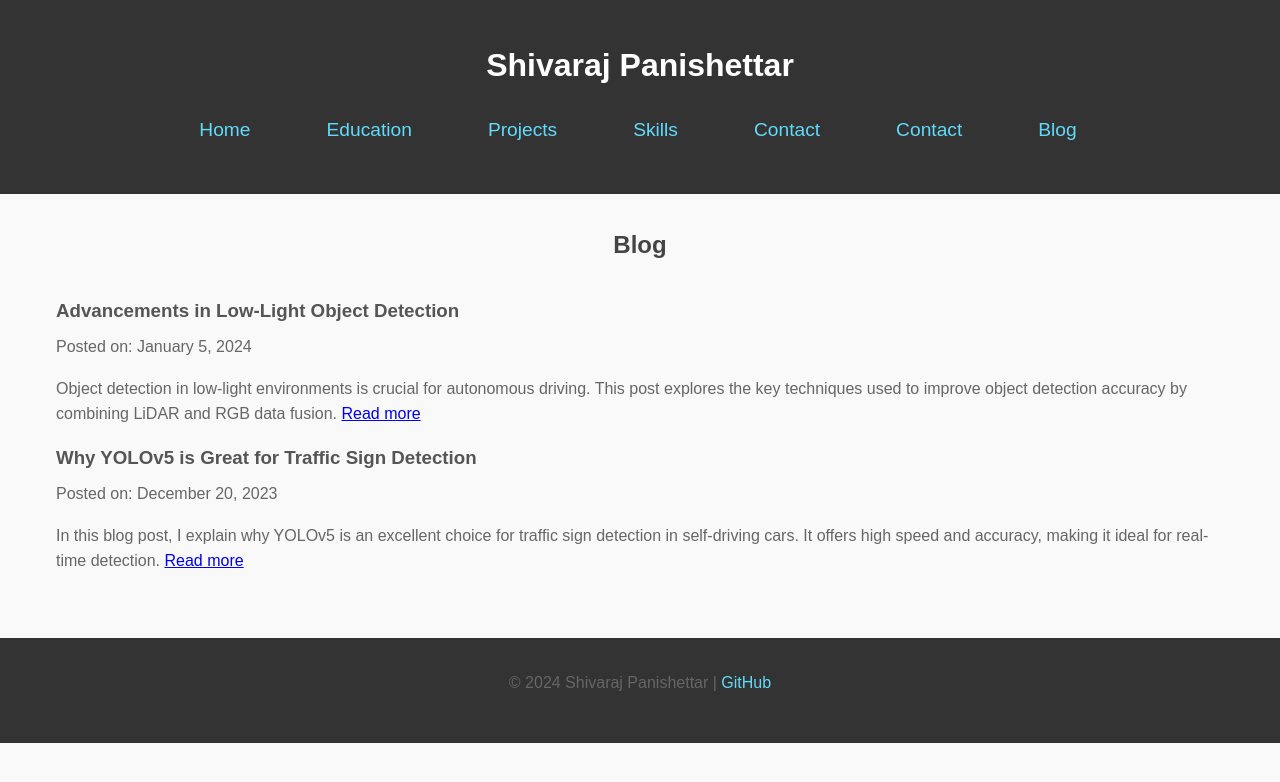
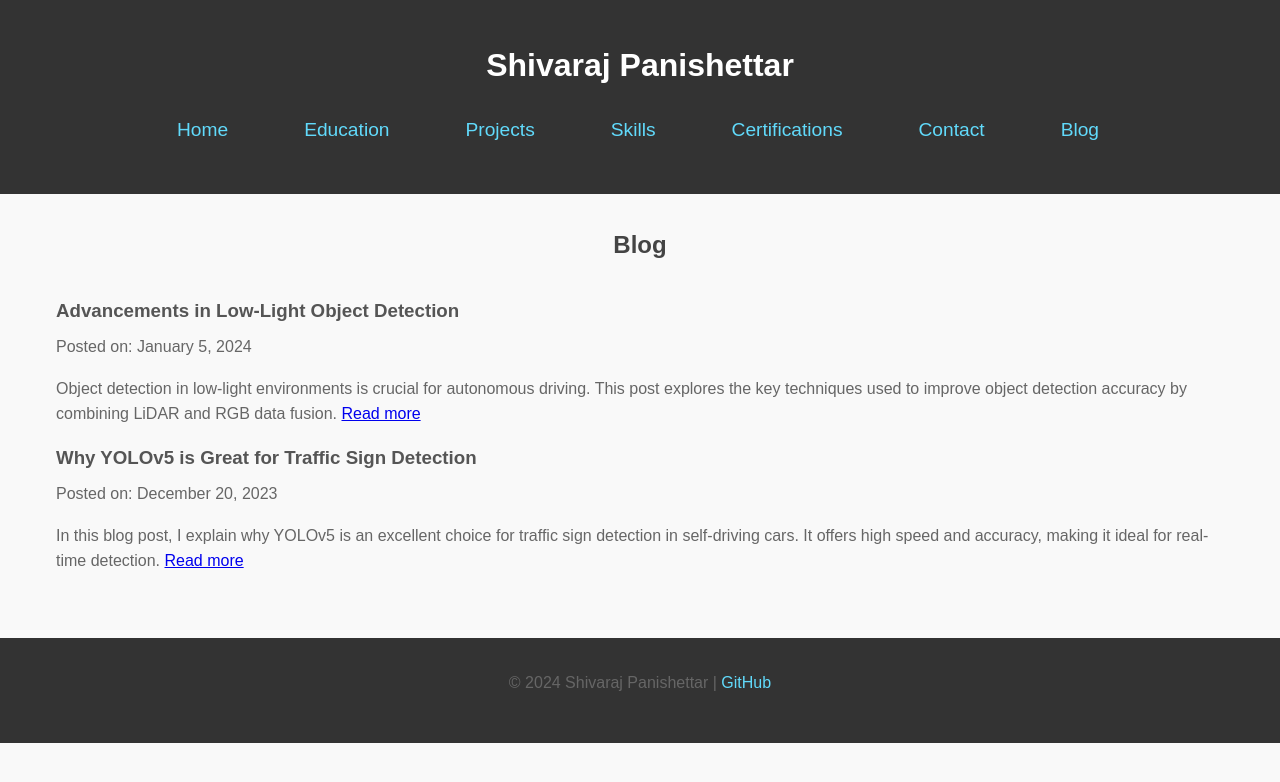
Before and after one commit to Shivaraj-Panishettar/resume-web, a plain HTML site: page blog.html in a window 1280 px wide. Drawn offline with Linux system fonts and the light colour scheme.

Commit message:
Update blog.html

```diff
--- a/blog.html
+++ b/blog.html
@@ -27,7 +27,7 @@
               </li>
 
               <li><a href="skills.html">Skills</a></li>
-               <li><a href="certifications.html">Contact</a></li>
+               <li><a href="certifications.html">Certifications</a></li>
               <li><a href="contact.html">Contact</a></li>
               <li><a href="blog.html">Blog</a></li>
           </ul>
```
